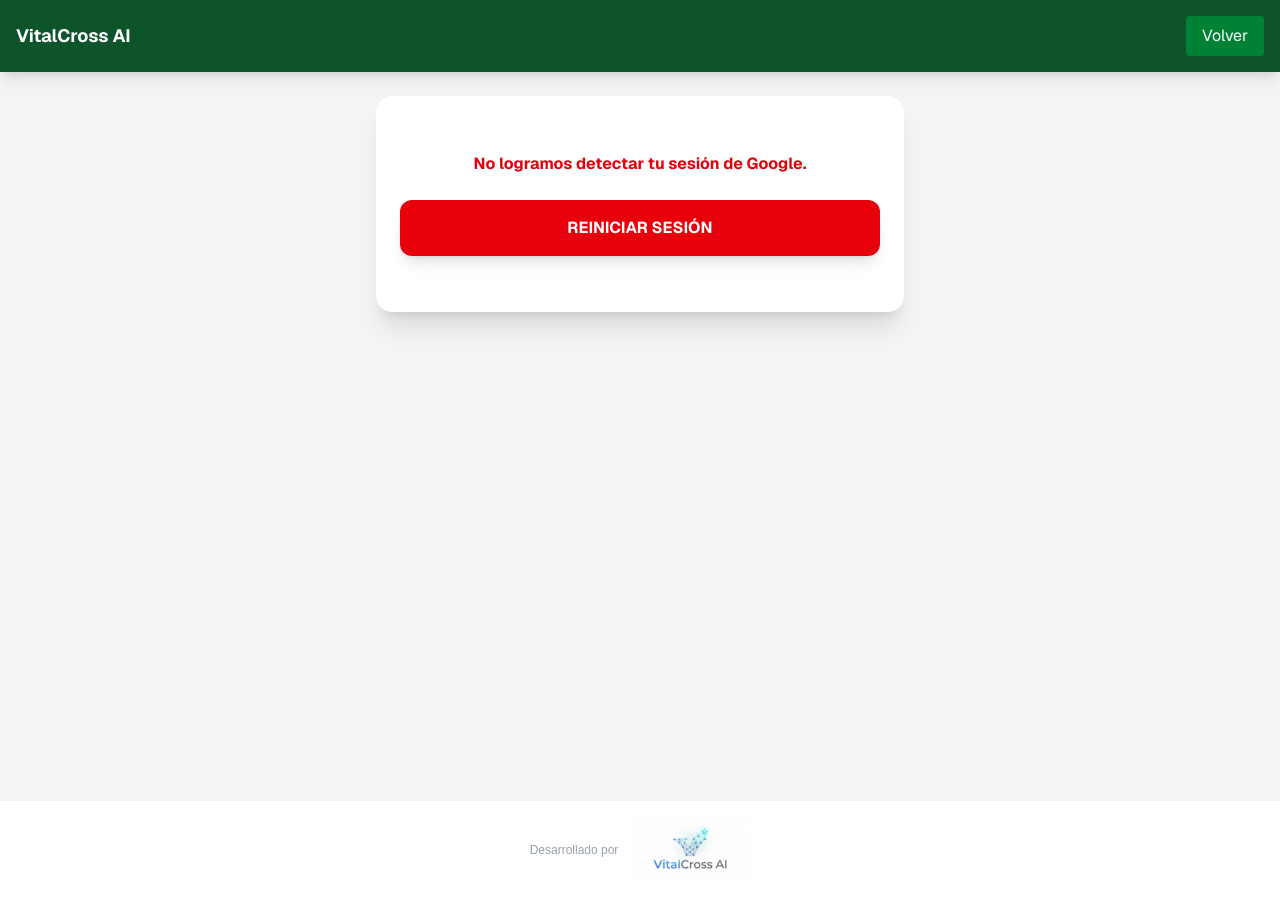
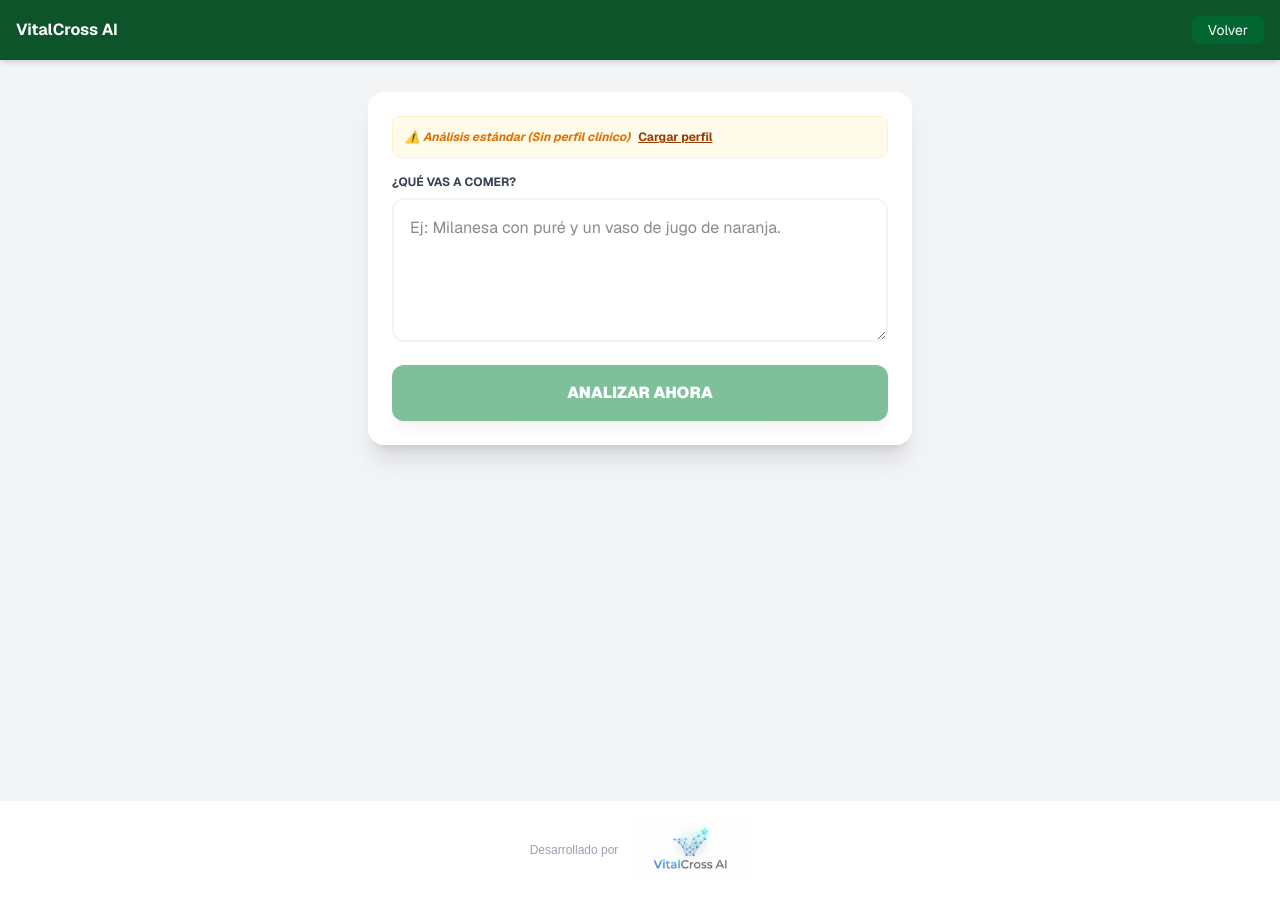
Before and after one commit to kalel3-hash/nutricion-v9, a Next.js app in the folder apps/web/: page /analizar in a window 1280 px wide. Built offline with nearby package versions, Linux system fonts and the light colour scheme; no server answers.

Commit message:
Fix final: Sincronización Google Auth

```diff
--- a/apps/web/src/app/analizar/page.tsx
+++ b/apps/web/src/app/analizar/page.tsx
@@ -1,5 +1,5 @@
 "use client";
-import { useEffect, useState, useCallback } from "react";
+import { useEffect, useState } from "react";
 import { createClient } from "@/lib/supabase";
 import Link from "next/link";
 
@@ -9,53 +9,49 @@ export default function AnalizarPage() {
   const [analysis, setAnalysis] = useState("");
   const [loading, setLoading] = useState(false);
   const [error, setError] = useState("");
-  const [loadingProfile, setLoadingProfile] = useState(true);
+  const [loadingAuth, setLoadingAuth] = useState(true);
 
-  const verifyAuth = useCallback(async () => {
+  useEffect(() => {
     const supabase = createClient();
+
+    // 1. Verificación inicial rápida
+    const initAuth = async () => {
       try {
-      // 1. Forzamos el refresco de sesión para capturar la cookie de Google
-      const { data: { session }, error: authError } = await supabase.auth.refreshSession();
+        const { data: { session } } = await supabase.auth.getSession();
+        if (session) {
+          await loadUserData(session.user.id);
+        }
+      } catch (err) {
+        console.error("Error inicial:", err);
+      } finally {
+        setLoadingAuth(false);
+      }
+    };
 
-      if (authError || !session) {
-        // Segundo intento: obtener sesión persistente
-        const { data: { session: retrySession } } = await supabase.auth.getSession();
-        if (!retrySession) return false;
-        return await loadProfile(retrySession.user.id);
+    // 2. Suscripción en tiempo real a la sesión (Clave para Google)
+    const { data: { subscription } } = supabase.auth.onAuthStateChange(async (event, session) => {
+      if (session) {
+        setError("");
+        await loadUserData(session.user.id);
+        setLoadingAuth(false);
+      } else if (event === 'SIGNED_OUT') {
+        setProfile(null);
+        setError("Iniciá sesión para continuar.");
       }
+    });
 
-      return await loadProfile(session.user.id);
-    } catch (err) {
-      return false;
-    }
-  }, []);
-
-  const loadProfile = async (userId: string) => {
-    const supabase = createClient();
+    const loadUserData = async (userId: string) => {
       const { data } = await supabase
         .from("health_profiles")
         .select("*")
         .eq("user_id", userId)
         .single();
-
       if (data) setProfile(data);
-    return true;
     };
 
-  useEffect(() => {
-    let active = true;
-    const init = async () => {
-      const isAuth = await verifyAuth();
-      if (active) {
-        if (!isAuth) {
-          setError("No logramos detectar tu sesión de Google.");
-        }
-        setLoadingProfile(false);
-      }
-    };
-    init();
-    return () => { active = false; };
-  }, [verifyAuth]);
+    initAuth();
+    return () => { subscription.unsubscribe(); };
+  }, []);
 
   const handleAnalyze = async () => {
     if (!foodDescription.trim()) return;
@@ -67,7 +63,7 @@ export default function AnalizarPage() {
       const supabase = createClient();
       const { data: { session } } = await supabase.auth.getSession();
 
-      if (!session) throw new Error("Sesión expirada. Por favor reiniciá.");
+      if (!session) throw new Error("No se detectó sesión activa.");
 
       const response = await fetch("/api/analizar", {
         method: "POST",
@@ -78,7 +74,7 @@ export default function AnalizarPage() {
         }),
       });
 
-      if (!response.ok) throw new Error("Error en el servidor");
+      if (!response.ok) throw new Error("Error en el motor de IA");
 
       const reader = response.body?.getReader();
       const decoder = new TextDecoder();
@@ -100,56 +96,72 @@ export default function AnalizarPage() {
       });
 
     } catch (err) {
-      setError(err instanceof Error ? err.message : "Error desconocido");
+      setError(err instanceof Error ? err.message : "Error de conexión");
     } finally {
       setLoading(false);
     }
   };
 
-  // Renderizado simplificado para asegurar que funcione
-  if (loadingProfile) {
+  if (loadingAuth) {
     return (
-      <div className="min-h-screen flex items-center justify-center bg-gray-100">
-        <p className="text-green-800 font-bold animate-pulse text-xl">Sincronizando con VitalCross...</p>
+      <div className="min-h-screen flex items-center justify-center bg-gray-50">
+        <div className="text-center">
+          <div className="animate-spin rounded-full h-10 w-10 border-b-2 border-green-700 mx-auto mb-4"></div>
+          <p className="text-gray-600 font-medium italic">Sincronizando con Google...</p>
+        </div>
       </div>
     );
   }
 
   return (
     <div className="min-h-screen bg-gray-100 font-sans">
-      <header className="bg-green-900 text-white p-4 flex justify-between items-center shadow-lg">
-        <h1 className="font-bold text-lg">VitalCross AI</h1>
-        <Link href="/dashboard" className="bg-green-700 px-4 py-2 rounded">Volver</Link>
+      <header className="bg-green-900 text-white p-4 flex justify-between items-center shadow-md">
+        <h1 className="font-bold">VitalCross AI</h1>
+        <Link href="/dashboard" className="bg-green-800 px-4 py-1 rounded-md text-sm">Volver</Link>
       </header>
-      <main className="max-w-xl mx-auto p-6">
-        <div className="bg-white rounded-2xl p-6 shadow-xl">
+
+      <main className="max-w-xl mx-auto p-4 mt-4">
+        <div className="bg-white rounded-2xl shadow-xl overflow-hidden">
           {error ? (
-            <div className="text-center py-8">
-              <p className="text-red-600 font-bold mb-6">{error}</p>
-              <Link href="/login" className="bg-red-600 text-white px-8 py-4 rounded-xl font-bold block shadow-lg">REINICIAR SESIÓN</Link>
+            <div className="p-8 text-center">
+              <div className="bg-red-50 text-red-700 p-4 rounded-xl mb-6 text-sm font-medium">{error}</div>
+              <Link href="/login" className="bg-red-600 text-white px-6 py-3 rounded-xl font-bold block hover:bg-red-700 transition-colors">
+                IR AL LOGIN
+              </Link>
             </div>
           ) : (
-            <>
-              <h2 className="text-gray-800 font-black mb-4 uppercase text-sm tracking-widest">Análisis Nutricional Vital</h2>
+            <div className="p-6">
+              {!profile && (
+                <div className="mb-4 bg-amber-50 border border-amber-100 p-3 rounded-lg flex items-center gap-2">
+                  <span className="text-amber-600 text-xs font-bold italic">⚠️ Análisis estándar (Sin perfil clínico)</span>
+                  <Link href="/perfil" className="text-amber-800 text-xs underline font-bold">Cargar perfil</Link>
+                </div>
+              )}
+
+              <label className="block text-gray-700 text-xs font-bold uppercase mb-2">¿Qué vas a comer?</label>
               <textarea
-                className="w-full border-2 border-gray-100 rounded-xl p-4 h-40 focus:border-green-500 outline-none text-gray-700 mb-6"
-                placeholder="Ej: Almuerzo: Ensalada César con pollo y agua."
+                className="w-full border-2 border-gray-100 rounded-xl p-4 h-36 focus:border-green-500 outline-none transition-all"
+                placeholder="Ej: Milanesa con puré y un vaso de jugo de naranja."
                 value={foodDescription}
                 onChange={(e) => setFoodDescription(e.target.value)}
               />
+
               <button
                 onClick={handleAnalyze}
                 disabled={loading || !foodDescription.trim()}
-                className="w-full bg-green-700 text-white py-4 rounded-xl font-black text-lg shadow-xl active:scale-95 transition-transform"
+                className="w-full mt-4 bg-green-700 text-white py-4 rounded-xl font-black shadow-lg active:scale-95 transition-all disabled:opacity-50"
               >
                 {loading ? "PROCESANDO..." : "ANALIZAR AHORA"}
               </button>
+
               {analysis && (
-                <div className="mt-8 p-4 bg-blue-50 rounded-xl border border-blue-100">
-                  <pre className="whitespace-pre-wrap text-sm text-blue-900 font-sans leading-relaxed">{analysis}</pre>
+                <div className="mt-8 pt-6 border-t border-gray-100">
+                  <div className="bg-gray-50 rounded-xl p-4 border border-gray-100">
+                    <pre className="whitespace-pre-wrap text-sm text-gray-800 font-sans leading-relaxed">{analysis}</pre>
+                  </div>
                 </div>
               )}
-            </>
+            </div>
           )}
         </div>
       </main>
```
Lines whose indentation alone changed are shown as unchanged.
